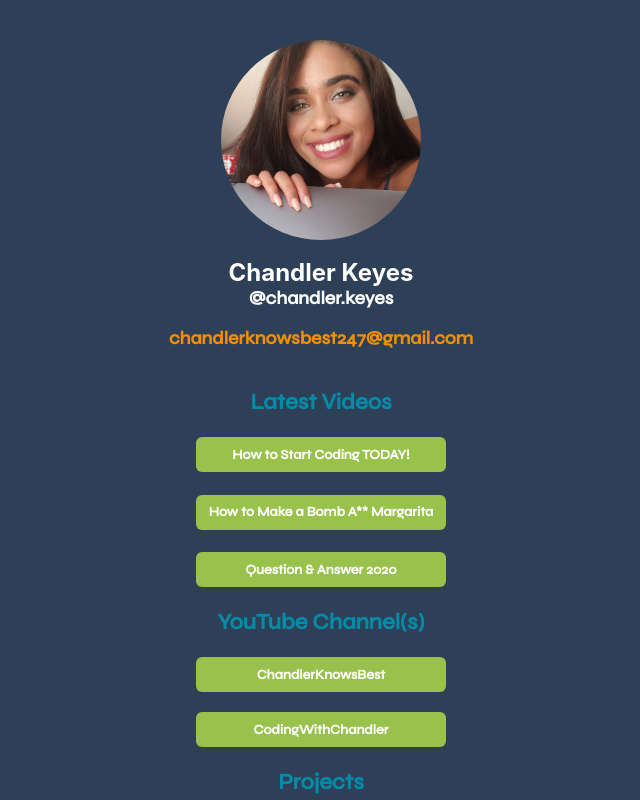
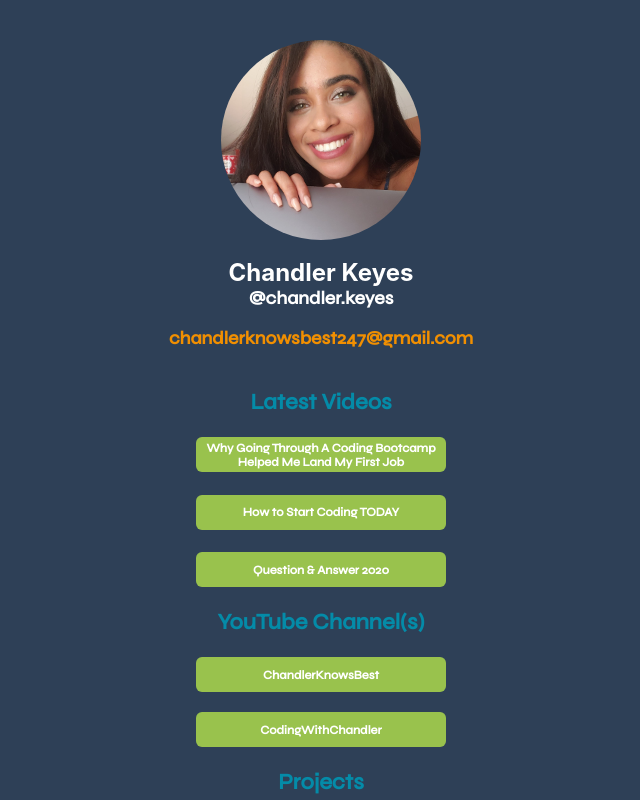
Before and after one commit to chandlerkeyes/link-tree, a React (Create React App) app: page / in a window 1280 px wide. Shown: the top 800 px of the page, without its empty margins (319-959 px from the left). Built offline with nearby package versions, Linux system fonts and the light colour scheme.

Commit message:
updated font size in buttons and latest video link

```diff
--- a/src/components/link-tree/index.js
+++ b/src/components/link-tree/index.js
@@ -17,8 +17,8 @@ function LinkTree() {
                 <p>chandlerknowsbest247@gmail.com</p>
                 <h3>Latest Videos</h3>
                 <div className="button-group-2">
-                    <LinkButton link={LINKS.LATEST_VIDEO} text={`How to Start Coding TODAY!`} />
-                    <LinkButton link={LINKS.LATEST_VIDEO2} text={`How to Make a Bomb A** Margarita`} />
+                    <LinkButton link={LINKS.LATEST_VIDEO} text={`Why Going Through A Coding Bootcamp Helped Me Land My First Job`} />
+                    <LinkButton link={LINKS.LATEST_VIDEO2} text={`How to Start Coding TODAY`} />
                     <LinkButton link={LINKS.LATEST_VIDEO3} text={`Question & Answer 2020`} />
                 </div>
                 <h3>YouTube Channel(s)</h3>
--- a/src/components/link-tree/styles.scss
+++ b/src/components/link-tree/styles.scss
@@ -28,6 +28,7 @@
         border-radius: 6px;
         font-family: 'Syne', sans-serif;
         font-weight: bold;
+        font-size: 12px;
     }
 
     p {
--- a/src/contants.js
+++ b/src/contants.js
@@ -5,8 +5,8 @@ export const LINKS = {
     INSTAGRAM: 'https://www.instagram.com/chandler.keyes/',
     TWITTER: 'https://twitter.com/chandlerkeyes',
     LINKEDIN: 'https://www.linkedin.com/in/chandlerkeyes/',
-    LATEST_VIDEO: 'https://youtu.be/6Xt4jx_S5Nw',
-    LATEST_VIDEO2: 'https://www.youtube.com/watch?v=Pf8RXVNjZYI&t=0s',
+    LATEST_VIDEO: 'https://www.youtube.com/watch?v=doiIhhq-orE',
+    LATEST_VIDEO2: 'https://www.youtube.com/watch?v=6Xt4jx_S5Nw',
     LATEST_VIDEO3: 'https://www.youtube.com/watch?v=Z_mxrGnXcik&t=81s',
     GITHUB: 'https://github.com/chandlerkeyes'
 }
```
